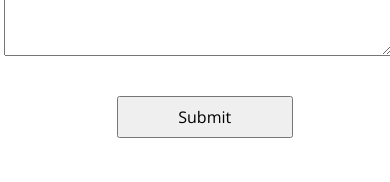
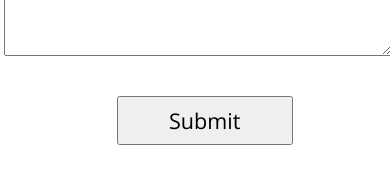
Before and after one commit to FirebirdRobotics/Scouting_App, a PHP site: page /addNewRobot.php in a window 390 px wide. Shown: the part 2226-2408 px from the top of the page. Before the commit the page ends 2364 px from the top, so only its background shows below. Run offline with PHP 8.4, Linux system fonts and the light colour scheme.

Commit message:
Update styles.css

```diff
--- a/Scouting App/WebContent/styles.css
+++ b/Scouting App/WebContent/styles.css
@@ -138,7 +138,7 @@ input[type="radio"]{
 }
 
 input[type="submit"]{
-	font-size: 40px;
+	font-size: 90%;
 	display: block;
 	text-align: center;
 	padding: 2%;
@@ -410,7 +410,4 @@ input::-webkit-inner-spin-button {
 	.robotNumber{
 		margin-left: 23%;
 	}
-	input[type="submit"]{
-		font-size: 16px;
-	}
 }
```
